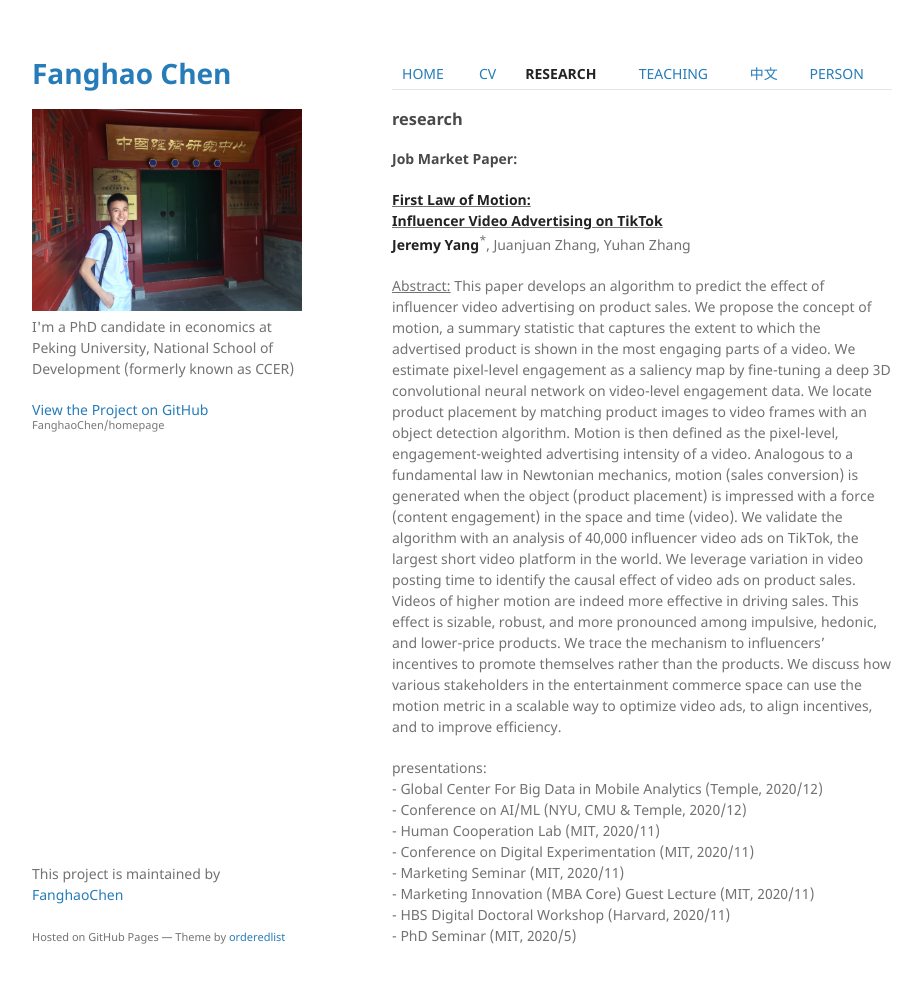
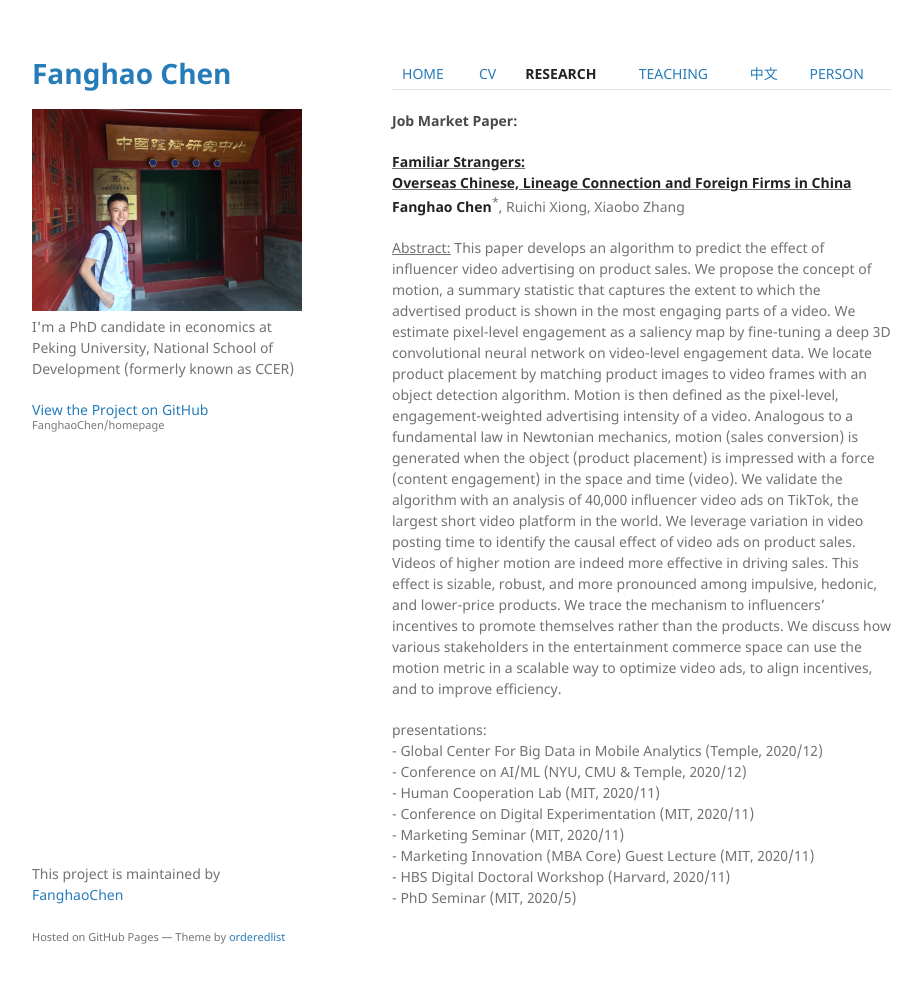
Before and after one commit to FanghaoChen/homepage, a Jekyll site: the page built from research.md, in a window 1280 px wide and 1016 px high. Shown: the top 983 px of the window, without its empty margins (178-1100 px from the left). Built offline with Jekyll 4.4.1, drawn with Linux system fonts in a browser that asks for light colours.

Commit message:
Update research.md

```diff
--- a/research.md
+++ b/research.md
@@ -4,21 +4,11 @@ layout: default
 
 [HOME](./index.md) | [CV](./assets/FanghaoChen_AcademiaCV_eng-210821.pdf) | [**RESEARCH**](./) | [TEACHING](./teaching.md) | [中文](./Chinese.md) | [PERSON](./person.md)
 
-### research
-
-<!--
-#### general interests:
-<ins>Topic:</ins> Video Advertising, Targeting Interventions, <br/>
-Entertainment Commerce, Incentive Design<br/>
-<ins>Method:</ins> Computer Vision, Reinforcement Learning, <br/>
-Natural Language Processing, Causal Inference
--->
-
 #### Job Market Paper:
 
-<ins>**First Law of Motion: <br/>
-Influencer Video Advertising on TikTok**</ins> <!--[<a href="">paper</a>][<a href=" ">slides</a>]<br/>--> <br/>
-**Jeremy Yang**<sup>*</sup>, Juanjuan Zhang, Yuhan Zhang
+<ins>**Familiar Strangers: <br/>
+Overseas Chinese, Lineage Connection and Foreign Firms in China**</ins> <!--[<a href="">paper</a>][<a href=" ">slides</a>]<br/>--> <br/>
+**Fanghao Chen**<sup>*</sup>, Ruichi Xiong, Xiaobo Zhang
 
 <!-- \- _Job Market Paper_<br/> -->
 
```
